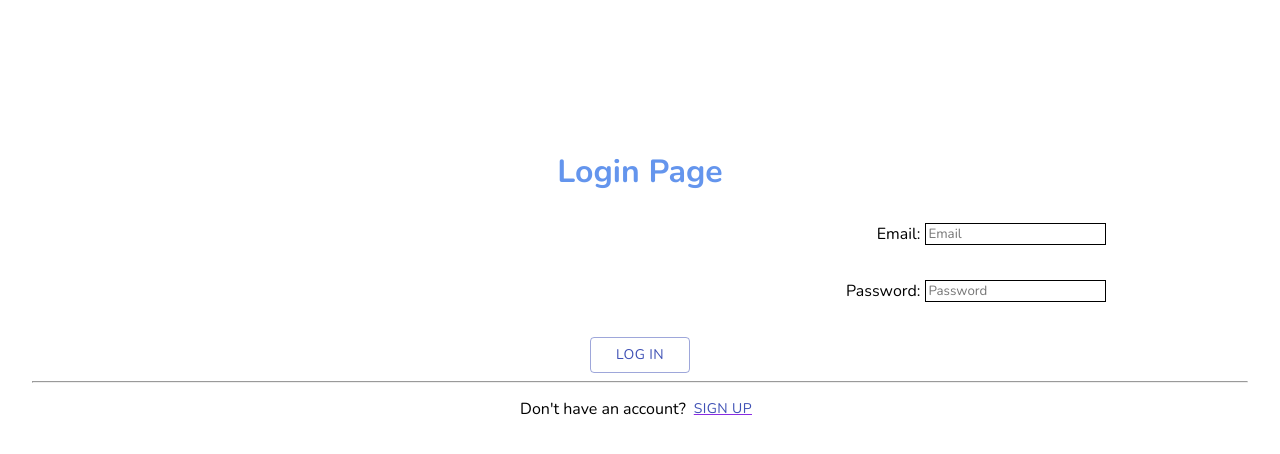
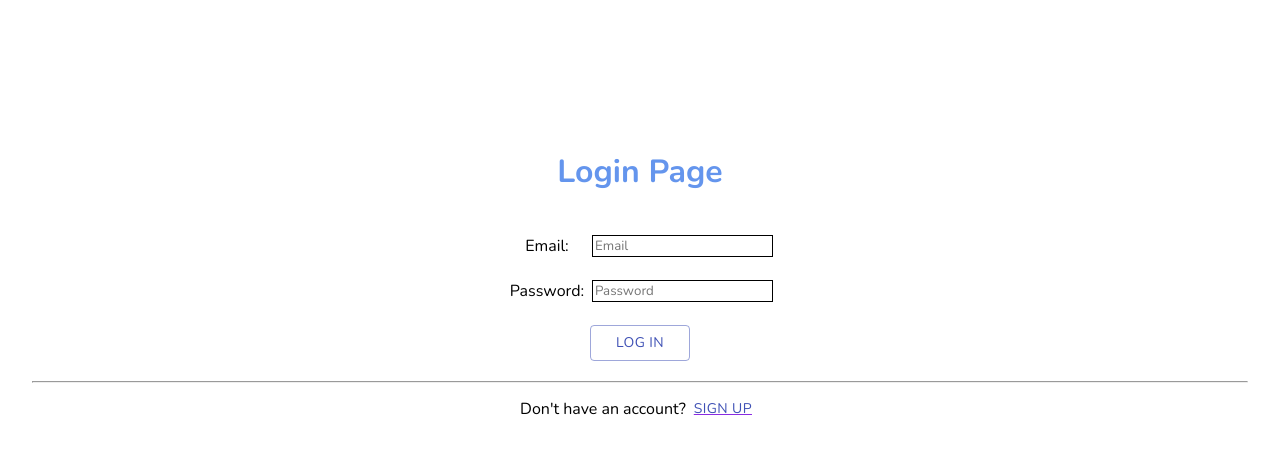
Before and after one commit to SerdarAtamuradov/Innowise-Lab-Internship-Level-1, a React (Create React App) app: page /login in a window 1280 px wide. Shown: the top 454 px of the page. Built offline with nearby package versions, Linux system fonts and the light colour scheme; no server answers.

Commit message:
added some styles

```diff
--- a/src/components/component.css
+++ b/src/components/component.css
@@ -3,10 +3,15 @@
   display: block !important;
 }
 
+.title {
+  color: cornflowerblue;
+  text-align: center;
+}
+
 .form {
   display: flex;
   flex-direction: column;
-  justify-content: space-between;
+  justify-content: space-around;
   align-items: center;
   height: 150px;
   margin-top: 30px;
@@ -16,26 +21,23 @@
 .form label {
   width: 80%;
   display: flex;
-  justify-content: flex-end;
+  justify-content: center;
 }
 
 .form label span {
+  width: 80px;
+  text-align: center;
   margin-right: 5px;
 }
 
 .form label input {
   border: 1px solid black;
-  margin-right: 20px;
+  /*margin-right: 20px;*/
 }
 
 .form button {
   align-self: center;
   width: 100px;
-}
-
-.title {
-  color: cornflowerblue;
-  text-align: center;
 }
 
 .another-page {
@@ -48,3 +50,9 @@
   text-decoration: underline;
   text-decoration-color: blueviolet;
 }
+
+@media (max-width: 350px) {
+  .form label input {
+    width: 130px;
+  }
+}
```
